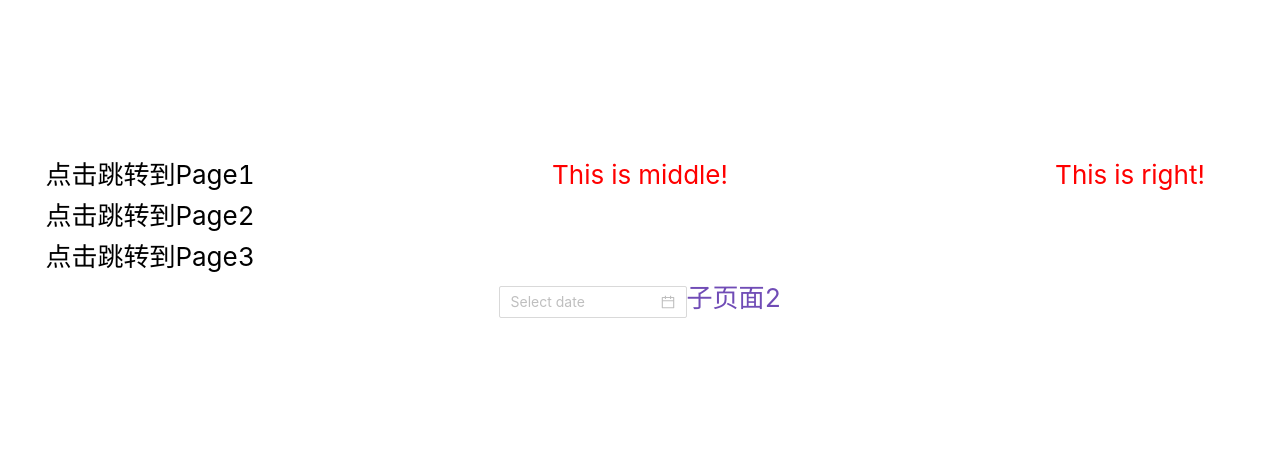
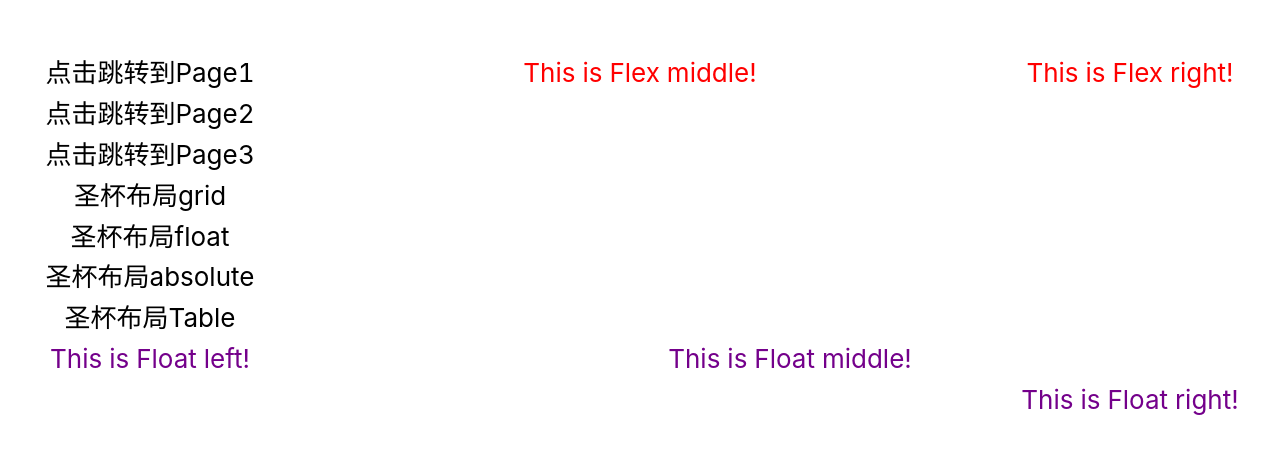
Before and after one commit to Yodonicc/practiceWithDim, a React app in the folder my-app/: page /shengbeiLayout/Float in a window 1280 px wide. Shown: the part 163-616 px from the top of the page. Built offline with nearby package versions, Linux system fonts and the light colour scheme; no server answers.

Commit message:
add grid float table absolute shengbeiLayout完成圣杯布局

```diff
--- a/my-app/src/App.js
+++ b/my-app/src/App.js
@@ -9,6 +9,11 @@ import Homeexact from './Homeexact';
 import Page1 from './Page1.js';
 import Page2 from './Page2.js';
 import SiderLayout from './antd/SiderLayout.js';
+import Grid from './purecss/shengbeiLayout/Grid.js';
+import Float from './purecss/shengbeiLayout/Float.js';
+import Absolute from './purecss/shengbeiLayout/Absolute.js';
+import Table from './purecss/shengbeiLayout/Table.js';
+// eslint-disable-next-line no-unused-vars
 import { DatePicker } from 'antd';
 import axios from 'axios'
 //import createSagaMiddleware from 'redux-saga'
@@ -33,16 +38,11 @@ function App() {
             <Route exact path="/" component={Homeexact} />
             <Route path="/Page1" component={Page1} />
             <Route path="/Page2" component={Page2} />
-
-            <DatePicker />
-            <a
-              className="App-link"
-              href="https://reactjs.org/"
-              target="_blank"
-              rel="noopener noreferrer"
-            >
-              子页面2
-            </a>
+            <Route path="/shengbeiLayout/Grid" component={Grid} />
+            <Route path="/shengbeiLayout/Float" component={Float} />
+            <Route path="/shengbeiLayout/Absolute" component={Absolute} />
+            <Route path="/shengbeiLayout/Table" component={Table} />
+            {/* <DatePicker /> */}
           </span>
         </header>
       </div>
--- a/my-app/src/purecss/Home.js
+++ b/my-app/src/purecss/Home.js
@@ -16,9 +16,21 @@ class Home extends React.Component{
                     <Link to="/Page3/" style={{color:'black'}}>
                         <div>点击跳转到Page3</div>
                     </Link>
+                    <Link to="/shengbeiLayout/Grid" style={{color:'black'}}>
+                        <div>圣杯布局grid</div>
+                    </Link>
+                    <Link to="/shengbeiLayout/Float" style={{color:'black'}}>
+                        <div>圣杯布局float</div>
+                    </Link>
+                    <Link to="/shengbeiLayout/Absolute" style={{color:'black'}}>
+                        <div>圣杯布局absolute</div>
+                    </Link>
+                    <Link to="/shengbeiLayout/Table" style={{color:'black'}}>
+                        <div>圣杯布局Table</div>
+                    </Link>
                 </div>
-                <div className={styles.middle}>This is middle!</div>
-                <div className={styles.right}>This is right!</div>
+                <div className={styles.middle}>This is Flex middle!</div>
+                <div className={styles.right}>This is Flex right!</div>
             </div>
         );
     }
--- /dev/null
+++ b/my-app/src/purecss/shengbeiLayout/Absolute.js
@@ -0,0 +1,16 @@
+import React from 'react';
+import styles from './Absolute.module.less'
+
+class Absolute extends React.Component{
+    render(){
+        return(
+            <div className={styles.pageroot}>
+                <div className={styles.left}>This is Absolute left!</div>
+                <div className={styles.middle}>This is Absolute middle!</div>
+                <div className={styles.right}>This is Absolute right!</div>
+            </div>
+        );
+    }
+}
+
+export default Absolute;
--- /dev/null
+++ b/my-app/src/purecss/shengbeiLayout/Absolute.module.less
@@ -0,0 +1,21 @@
+.pageroot{
+    color: darkcyan;
+}
+
+.left{
+    position: absolute;
+    left: 0;
+    width: 300px;
+}
+
+.right{
+    position: absolute;
+    right: 0;
+    width: 300px;
+}
+
+.middle{
+    position: absolute;
+    left: 0;
+    right: 0;
+}
--- /dev/null
+++ b/my-app/src/purecss/shengbeiLayout/Float.js
@@ -0,0 +1,16 @@
+import React from 'react';
+import styles from './Float.module.less'
+
+class Float extends React.Component{
+    render(){
+        return(
+            <div className={styles.pageroot}>
+                <div className={styles.left}>This is Float left!</div>
+                <div className={styles.middle}>This is Float middle!</div>
+                <div className={styles.right}>This is Float right!</div>
+            </div>
+        );
+    }
+}
+
+export default Float;
--- /dev/null
+++ b/my-app/src/purecss/shengbeiLayout/Float.module.less
@@ -0,0 +1,13 @@
+.pageroot{
+    color: rgb(116, 0, 139);
+}
+
+.left{
+    float: left;
+    width: 300px;
+}
+
+.right{
+    float: right;
+    width: 300px;
+}
--- /dev/null
+++ b/my-app/src/purecss/shengbeiLayout/Grid.js
@@ -0,0 +1,16 @@
+import React from 'react';
+import styles from './Grid.module.less'
+
+class Grid extends React.Component{
+    render(){
+        return(
+            <div className={styles.pageroot}>
+                <div>This is Grid left!</div>
+                <div>This is Grid middle!</div>
+                <div>This is Grid right!</div>
+            </div>
+        );
+    }
+}
+
+export default Grid;
--- /dev/null
+++ b/my-app/src/purecss/shengbeiLayout/Grid.module.less
@@ -0,0 +1,6 @@
+.pageroot{
+    display: grid;
+    width: 100vw;
+    grid-template-columns: 300px auto 300px;
+    color: blue;
+}
--- /dev/null
+++ b/my-app/src/purecss/shengbeiLayout/Table.js
@@ -0,0 +1,16 @@
+import React from 'react';
+import styles from './Table.module.less'
+
+class Table extends React.Component{
+    render(){
+        return(
+            <div className={styles.pageroot}>
+                <div className={styles.left}>This is Table left!</div>
+                <div className={styles.middle}>This is Table middle!</div>
+                <div className={styles.right}>This is Table right!</div>
+            </div>
+        );
+    }
+}
+
+export default Table;
--- /dev/null
+++ b/my-app/src/purecss/shengbeiLayout/Table.module.less
@@ -0,0 +1,19 @@
+.pageroot{
+    display: table;
+    width: 100vw;
+    color: rgb(255, 153, 0);
+}
+
+.left{
+    display: table-cell;
+    width: 300px;
+}
+
+.right{
+    display: table-cell;
+    width: 300px;
+}
+
+.right{
+    display: table-cell;
+}
```
